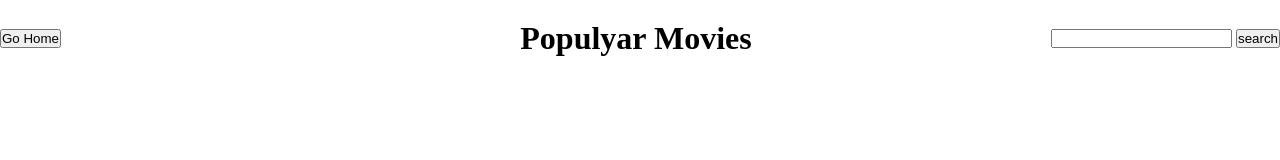
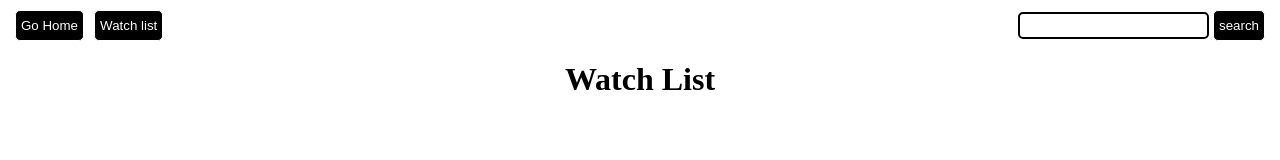
Before and after one commit to Bioreflector/movies-app, a plain HTML site: page index.html in a window 1280 px wide. Both pictures are taken after a click on the button "Watch list". Drawn offline with Linux system fonts and the light colour scheme; no server answers.

Commit message:
save version 2

```diff
--- a/index.html
+++ b/index.html
@@ -9,22 +9,22 @@
 </head>
 <body>
     <div class="wrapper">
+        <header class="header">
+            <div class="menu">
+                <ul class="menu-list">
+                    <li><button class="back-btn menu-btn">Go Home</button></li>
+                    <li><button class="watch-list-btn menu-btn">Watch list</button></li>
 
-        <header class="header">
-            <div>
-                <button class="watch-list-btn">Watch list</button>
-                <button class="back-btn">Go Home</button>
+                </ul>
+                <form id="search_movi_form" name="searchMovieForm">
+                    <input type="text" name="search" id="searchInput">
+                    <button id="searchBtn" class="menu-btn">search</button>
+                </form>
             </div>
-            <h1 class="header-title">Populyar Movies</h1>
-            <form id="search_movi_form" name="searchMovieForm">
-                <input type="text" name="search" id="searchInput">
-                <button id="searchBtn">search</button>
-            </form>
-
-
         </header>
 
         <main class="main">
+            <h1 class="title">Populyar Movies</h1>
             <div class="movies-colection-wrapper">
             </div>
         </main>
--- a/index.js
+++ b/index.js
@@ -9,6 +9,7 @@ let watchListArray = JSON.parse(localStorage.getItem('watchList'))
 if(watchListArray === null){
     watchListArray = []
 }
+const title = document.querySelector('.title')
 
 watchListBtn.addEventListener('click' , clickWatchListBtn)
 homeBtn.addEventListener('click', clickHomeBtn)
@@ -29,13 +30,11 @@ async function getSerchedMovies(value){
 
 }
 function clickWatchListBtn(){
-    homeBtn.classList.add('back-btn-show')
-    watchListBtn.classList.add('watch-list-btn-hide')
+    title.innerText = "Watch List"
     randerWatchList()
 }
 function clickHomeBtn(){
-    homeBtn.classList.remove('back-btn-show')
-    watchListBtn.classList.remove('watch-list-btn-hide')
+    title.innerText = "Populyar Movies"
     init()
 }
 
@@ -85,7 +84,7 @@ async function getMovies() {
 async function init(){
     const movies = await getMovies()
     const genres = await getGenres()
-    console.log(movies)
+    title.innerText = "Populyar Movies"
     rander(movies , genres)
 }
 
@@ -153,6 +152,7 @@ function createReadMoreCard(movie ,genres){
     return movieCard
 }
 function randerReadeMore(movie , genres){
+    title.innerText = "About Movie"
     moviesContainer.innerText = ""
     moviesContainer.classList.add('show-about-movie')
     moviesContainer.appendChild(createReadMoreCard(movie , genres))
--- a/style.css
+++ b/style.css
@@ -5,19 +5,38 @@
 }
 
 .wrapper{
-    max-width: 1300px;
+    max-width: 1350px;
     margin: 0 auto;
 }
 
-.header{
+.menu{
     display: flex;
     justify-content: space-between;
     align-items: center;
-    padding-top: 20px;
-    padding-bottom: 20px;
+    padding: 10px 15px;
 }
-.header-title{
-    margin-left: 160px;
+.menu-list{
+    list-style: none;
+    display: flex;
+    gap: 10px;
+}
+.menu-btn{
+    margin-bottom: 10px;
+    padding: 7px 5px;
+    border: 1px solid white;
+    background-color:black;
+    color: white;
+    border-radius: 5px;
+    cursor: pointer;
+}
+#searchInput{
+    padding: 4px 5px;
+    border: 2px solid black;
+    border-radius: 5px;
+}
+.title{
+    text-align: center;
+    margin-bottom: 20px;
 }
 .watch-list-btn-hide{
     display: none;
@@ -32,7 +51,7 @@
 }
 .movie-card{
     display: flex;
-    border: 1px solid rgba(0, 0, 255, 0.514);
+    border: 1px solid black;
     border-radius: 3px;
     padding: 5px;
 }
@@ -78,16 +97,13 @@
 }
 .watch-list-item{
     display: flex;
+    padding: 10px 10px;
     justify-content: space-between;
-    padding:  10px 15px;
-    border: 1px solid rgba(0, 0, 255, 0.514);
+    border: 1px solid black;
     border-radius: 3px;
     margin-bottom: 10px;
 
 }
-.back-btn{
-    display: none;
+.watch-list-item .movie-card-btn{
+    margin-bottom: 0;
 }
-.back-btn-show{
-    display: inline;
-}
```
